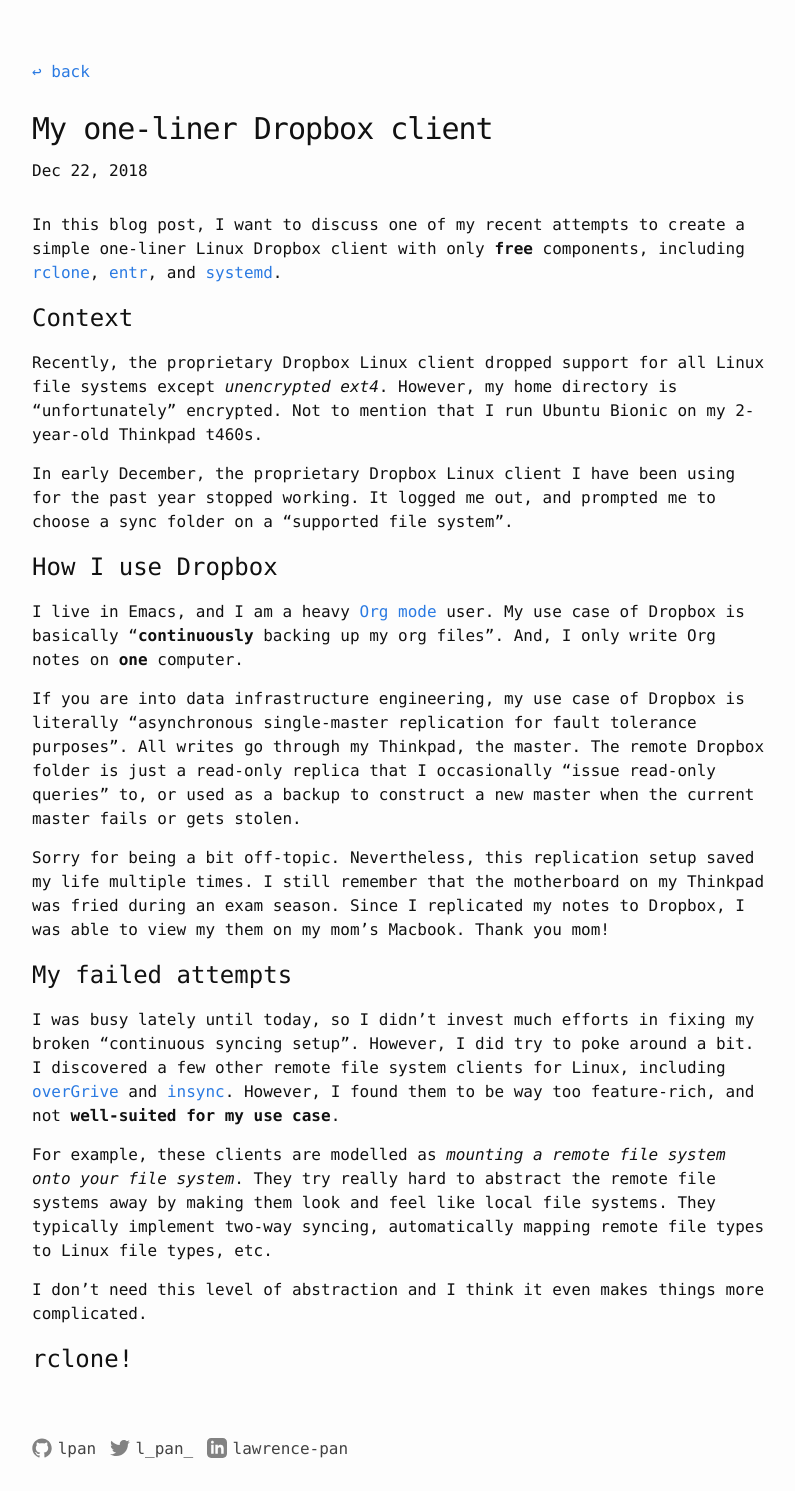
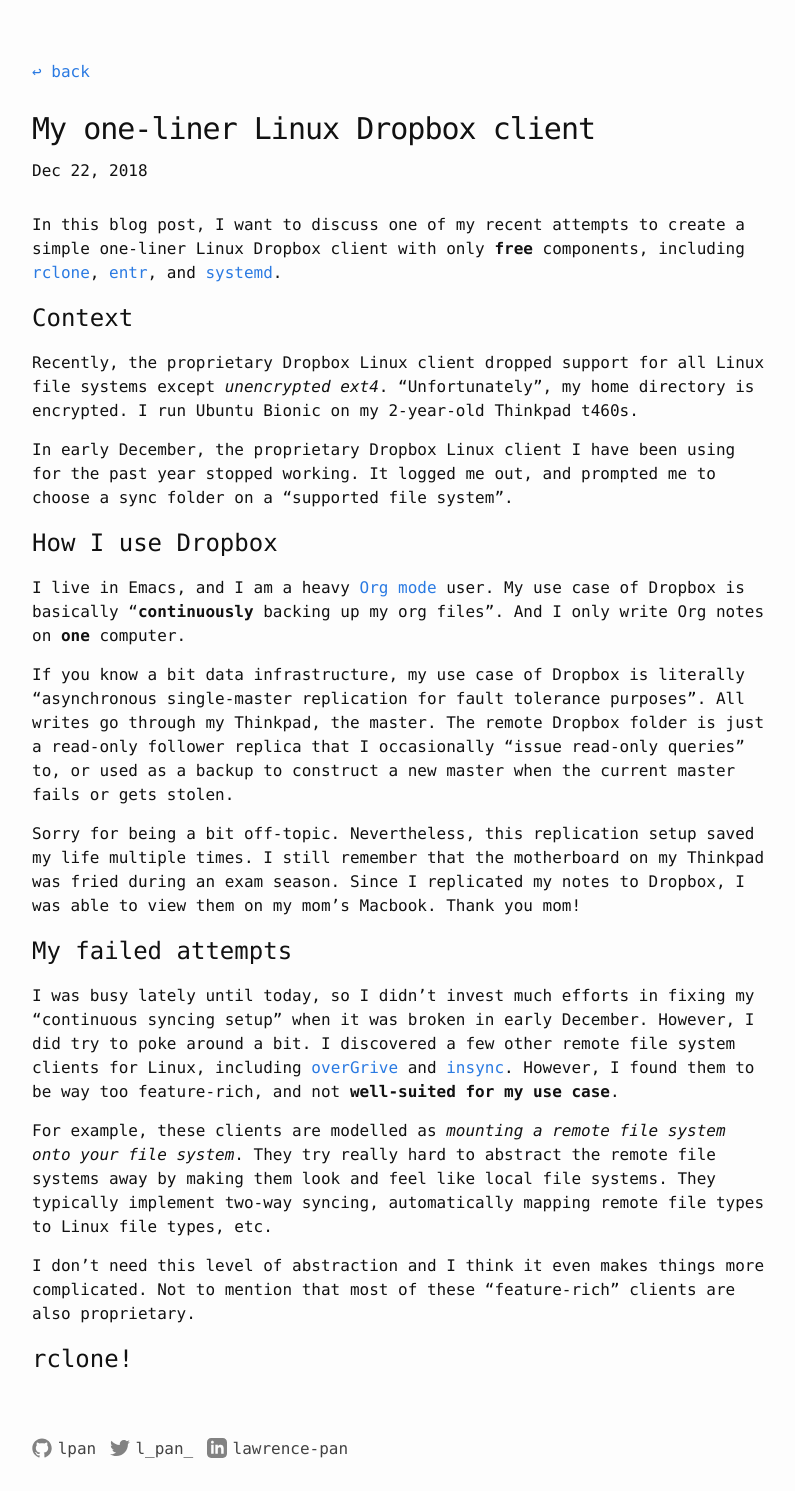
Before and after one commit to lpan/lpan.github.io, a Jekyll site: the page built from _posts/2018-12-22-one-liner-dropbox-client.md, in a window 1280 px wide. Shown: the whole page, without its empty margins (238-1033 px from the left). Built offline with Jekyll 4.4.1, drawn with Linux system fonts in a browser that asks for light colours; comment, search, counter and statistics services are not loaded.

Commit message:
fix some grammar

```diff
--- a/_posts/2018-12-22-one-liner-dropbox-client.md
+++ b/_posts/2018-12-22-one-liner-dropbox-client.md
@@ -1,6 +1,6 @@
 ---
 layout: post
-title:  "My one-liner Dropbox client"
+title:  "My one-liner Linux Dropbox client"
 date:   2018-12-22
 comments: true
 categories: linux
@@ -14,9 +14,8 @@ simple one-liner Linux Dropbox client with only **free** components, including
 # Context
 
 Recently, the proprietary Dropbox Linux client dropped support for all Linux
-file systems except *unencrypted ext4*. However, my home directory is
-"unfortunately" encrypted. Not to mention that I run Ubuntu Bionic on my
-2-year-old Thinkpad t460s.
+file systems except *unencrypted ext4*. "Unfortunately", my home directory is
+encrypted. I run Ubuntu Bionic on my 2-year-old Thinkpad t460s.
 
 In early December, the proprietary Dropbox Linux client I have been using for
 the past year stopped working. It logged me out, and prompted me to choose a
@@ -25,26 +24,27 @@ sync folder on a "supported file system".
 # How I use Dropbox
 
 I live in Emacs, and I am a heavy [Org mode](https://orgmode.org/) user. My use
-case of Dropbox is basically "**continuously** backing up my org files". And, I
+case of Dropbox is basically "**continuously** backing up my org files". And I
 only write Org notes on **one** computer.
 
-If you are into data infrastructure engineering, my use case of Dropbox is
-literally "asynchronous single-master replication for fault tolerance purposes".
-All writes go through my Thinkpad, the master. The remote Dropbox folder is just
-a read-only replica that I occasionally "issue read-only queries" to, or used as
-a backup to construct a new master when the current master fails or gets stolen.
+If you know a bit data infrastructure, my use case of Dropbox is literally
+"asynchronous single-master replication for fault tolerance purposes". All
+writes go through my Thinkpad, the master. The remote Dropbox folder is just a
+read-only follower replica that I occasionally "issue read-only queries" to, or
+used as a backup to construct a new master when the current master fails or gets
+stolen.
 
 Sorry for being a bit off-topic. Nevertheless, this replication setup saved my
 life multiple times. I still remember that the motherboard on my Thinkpad was
 fried during an exam season. Since I replicated my notes to Dropbox, I was able
-to view my them on my mom's Macbook. Thank you mom!
+to view them on my mom's Macbook. Thank you mom!
 
 # My failed attempts
 
 I was busy lately until today, so I didn't invest much efforts in fixing my
-broken "continuous syncing setup". However, I did try to poke around a bit. I
-discovered a few other remote file system clients for Linux, including
-[overGrive](https://www.thefanclub.co.za/overgrive) and
+"continuous syncing setup" when it was broken in early December. However, I did
+try to poke around a bit. I discovered a few other remote file system clients
+for Linux, including [overGrive](https://www.thefanclub.co.za/overgrive) and
 [insync](https://www.insynchq.com/). However, I found them to be way too
 feature-rich, and not **well-suited for my use case**.
 
@@ -55,6 +55,7 @@ two-way syncing, automatically mapping remote file types to Linux file types,
 etc.
 
 I don't need this level of abstraction and I think it even makes things more
-complicated.
+complicated. Not to mention that most of these "feature-rich" clients are also
+proprietary.
 
 # rclone!
```
